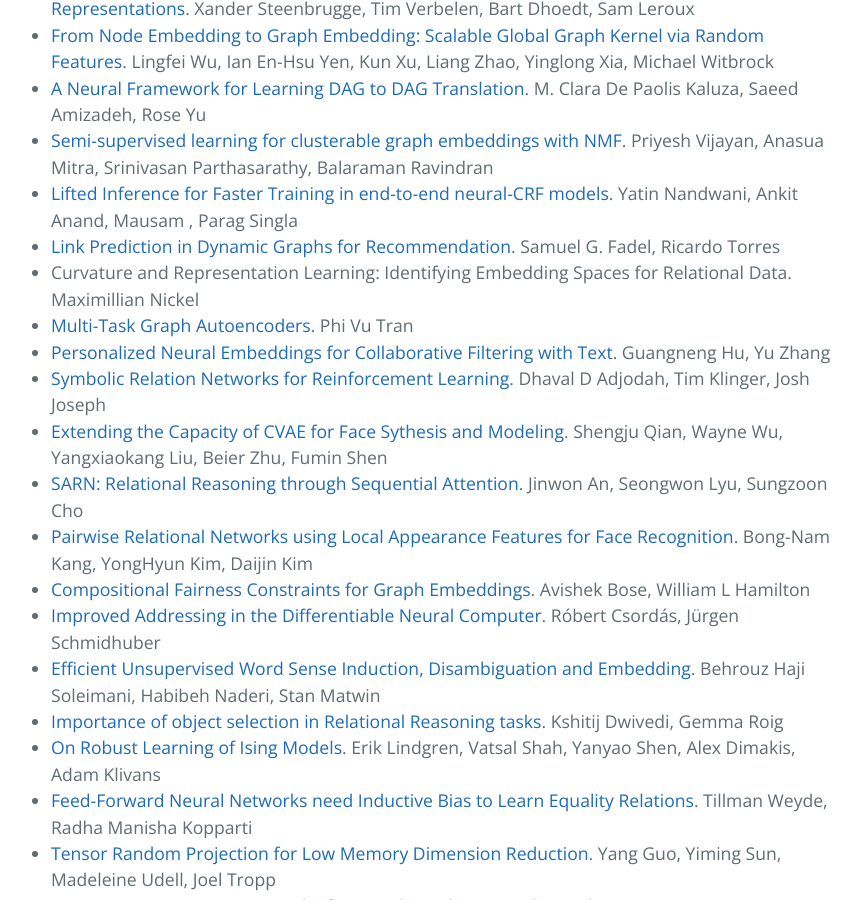
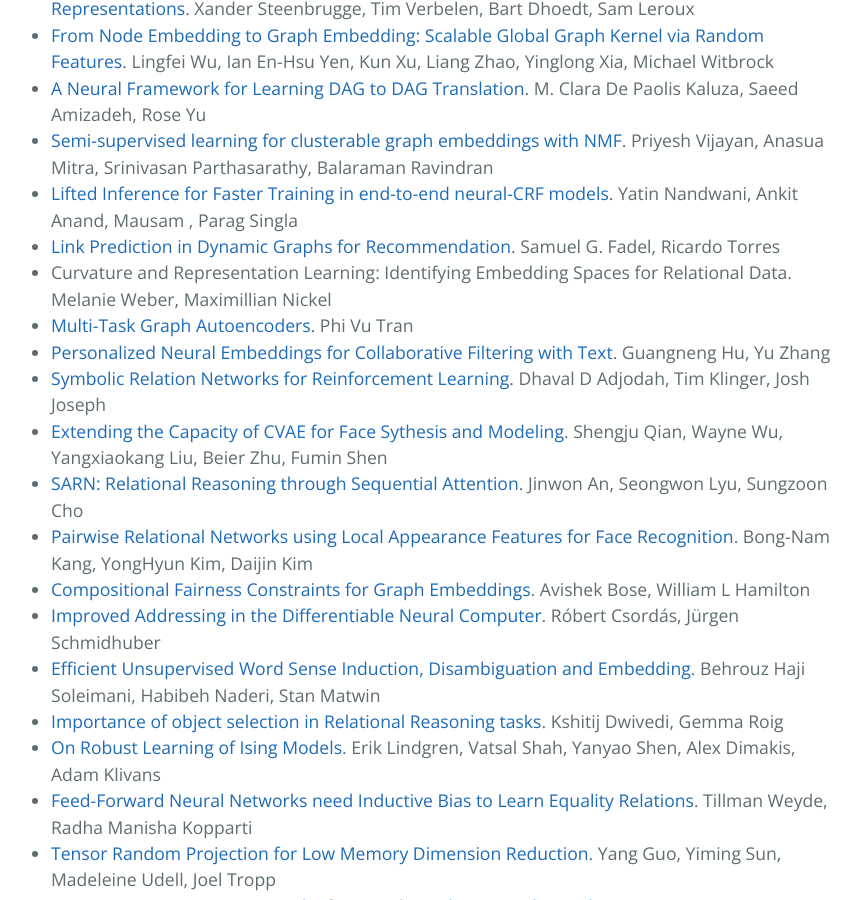
Before and after one commit to r2learning/r2learning.github.io, a Jekyll site: the page built from index.md, in a window 1280 px wide and 900 px high, scrolled down 3312 px. Shown: the whole window, without its empty margins (213-1074 px from the left). Built offline with Jekyll 4.4.1, drawn with Linux system fonts in a browser that asks for light colours.

```diff
--- a/index.md
+++ b/index.md
@@ -83,7 +83,7 @@ All accepted papers will be included in one of the two poster presentation and l
 * [GRevnet: Improving Graph Neural Nets with Reversible Computation](https://drive.google.com/file/d/1UYsTSnyKjl6MAox9vwGtV77wB_3vMavR/view?usp=sharing ). Aviral Kumar, Jimmy Ba, Jamie Kiros, Kevin Swersky
 * [Detecting the Coarse Geometry of Networks](https://www.mis.mpg.de/preprints/2018/preprint2018_97.pdf). Melanie Weber, Emil Saucan, Jürgen Jost
 * [Modeling Attention Flow on Graphs](https://xiaoranxu.com/files/attflow_short_Xu.pdf). Xiaoran Xu
-* [Learning Generative Models across Incomparable Spaces](https://polybox.ethz.ch/index.php/s/rZ53hhP9pyUor56). Charlotte Bunne, Stefanie Jegelka, David Alvarez-Melis, Andreas Krause
+* [Learning Generative Models across Incomparable Spaces](https://www.bunne.ch/paper/Bunne_2018_NeurIPS_R2L.pdf). Charlotte Bunne, Stefanie Jegelka, David Alvarez-Melis, Andreas Krause
 * [Hierarchical Bipartite Graph Convolution Networks](https://drive.google.com/file/d/1cJabrT7Y_HN2DTuIkJz7kWiAFIlz9OOt/view?usp=sharing). Marcel Nassar
 * [Non-local RoI for Cross-Object Perception](https://drive.google.com/open?id=1idZrhvIL8n2rGWyz2x3fLOByrqeSsRz5). Shou-Yao Tseng, Hwann-Tzong Chen, Shao-Heng Tai, Tyng-Luh Liu
 * [Node Attribute Prediction: An Evaluation of Within- versus Across-Network Tasks](http://stanford.edu/~jugander/assets/papers/nips18w-withinacross.pdf). Kristen M. Altenburger, Johan Ugander
@@ -99,7 +99,7 @@ All accepted papers will be included in one of the two poster presentation and l
 * [Semi-supervised learning for clusterable graph embeddings with NMF](https://priyeshv.github.io/R2L_SSNMF.pdf). Priyesh Vijayan, Anasua Mitra, Srinivasan Parthasarathy, Balaraman Ravindran
 * [Lifted Inference for Faster Training in end-to-end neural-CRF models](http://www.cse.iitd.ac.in/~mausam/assets/papers/nipswork18.pdf). Yatin Nandwani, Ankit Anand, Mausam , Parag Singla
 * [Link Prediction in Dynamic Graphs for Recommendation](https://www.ic.unicamp.br/~ra188964/assets/papers/Link_Prediction_in_Dynamic_Graphs_for_Recommendation.pdf). Samuel G. Fadel, Ricardo Torres
-* Curvature and Representation Learning: Identifying Embedding Spaces for Relational Data. Maximillian Nickel
+* Curvature and Representation Learning: Identifying Embedding Spaces for Relational Data. Melanie Weber, Maximillian Nickel
 * [Multi-Task Graph Autoencoders](https://arxiv.org/pdf/1811.02798.pdf). Phi Vu Tran
 * [Personalized Neural Embeddings for Collaborative Filtering with Text](assets/papers/CameraReadySubmission 2.pdf). Guangneng Hu, Yu Zhang
 * [Symbolic Relation Networks for Reinforcement Learning](assets/papers/CameraReadySubmission 3.pdf). Dhaval D Adjodah, Tim Klinger, Josh Joseph
```
